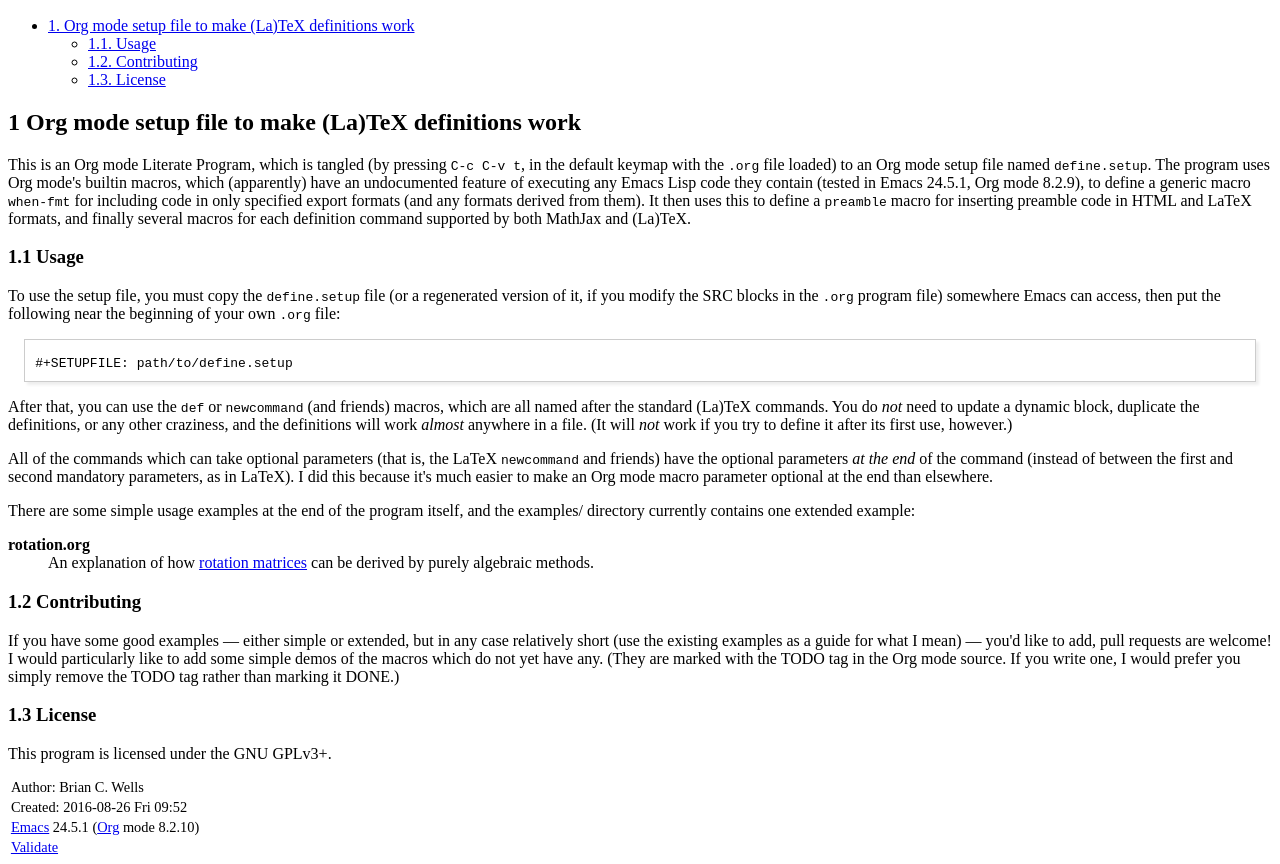
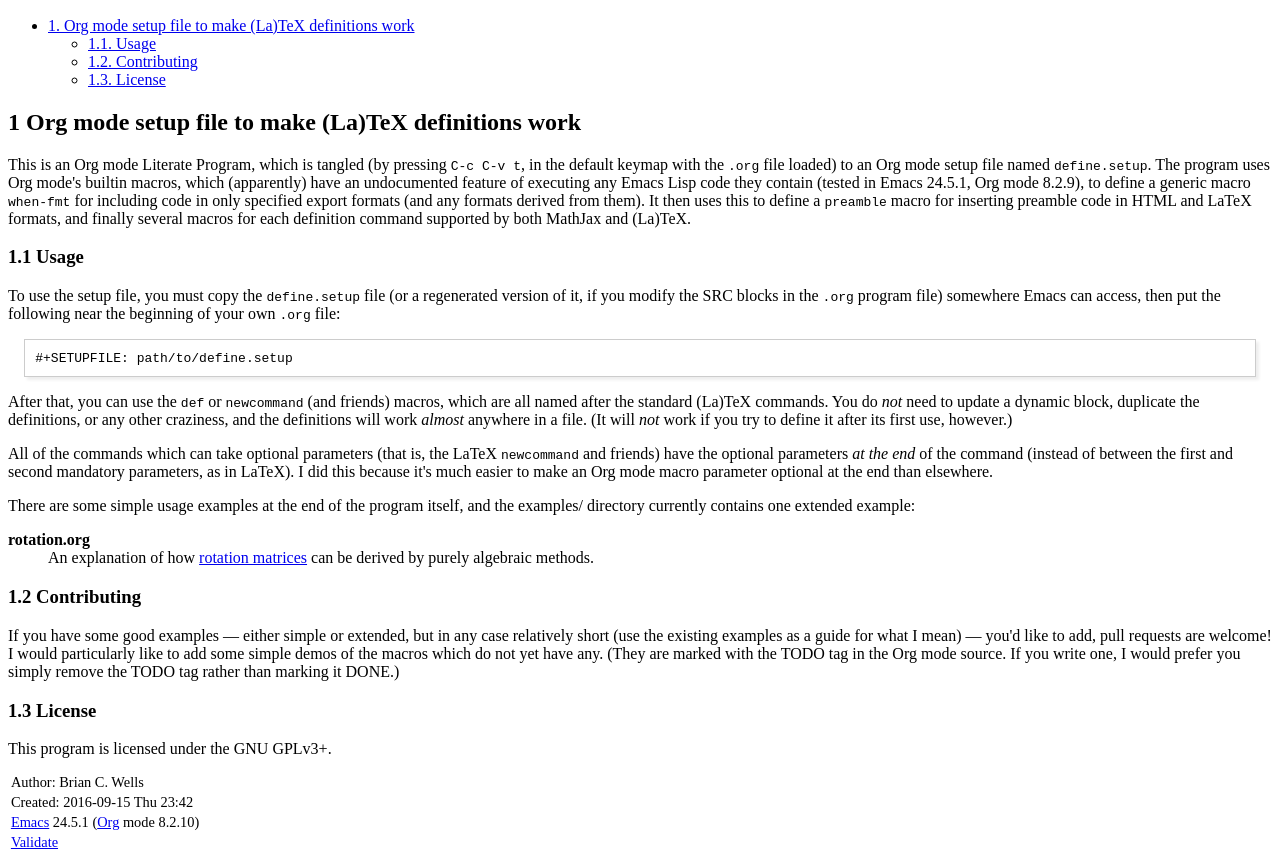
Before and after one commit to bcw/org-tex-define, a plain HTML site: page README.html in a window 1280 px wide. Shown: the part 110-974 px from the top of the page. Drawn offline with Linux system fonts and the light colour scheme.

```diff
--- a/README.html
+++ b/README.html
@@ -4,7 +4,7 @@
 <html xmlns="http://www.w3.org/1999/xhtml" lang="en" xml:lang="en">
 <head>
 <title>README</title>
-<!-- 2016-08-26 Fri 09:52 -->
+<!-- 2016-09-15 Thu 23:42 -->
 <meta  http-equiv="Content-Type" content="text/html;charset=utf-8" />
 <meta  name="generator" content="Org-mode" />
 <meta  name="author" content="Brian C. Wells" />
@@ -179,11 +179,9 @@
 the beginning of your own <code>.org</code> file:
 </p>
 
-<div class="org-src-container">
-
-<pre class="src src-org">#+SETUPFILE: path/to/define.setup
+<pre class="example">
+#+SETUPFILE: path/to/define.setup
 </pre>
-</div>
 
 <p>
 After that, you can use the <code>def</code> or <code>newcommand</code> (and friends)
@@ -242,7 +240,7 @@
 </div>
 <div id="postamble" class="status">
 <p class="author">Author: Brian C. Wells</p>
-<p class="date">Created: 2016-08-26 Fri 09:52</p>
+<p class="date">Created: 2016-09-15 Thu 23:42</p>
 <p class="creator"><a href="http://www.gnu.org/software/emacs/">Emacs</a> 24.5.1 (<a href="http://orgmode.org">Org</a> mode 8.2.10)</p>
 <p class="validation"><a href="http://validator.w3.org/check?uri=referer">Validate</a></p>
 </div>
```
Also changed, not shown: define.html (+2 -2 lines), index.html (+2 -2 lines), 6 other files.
